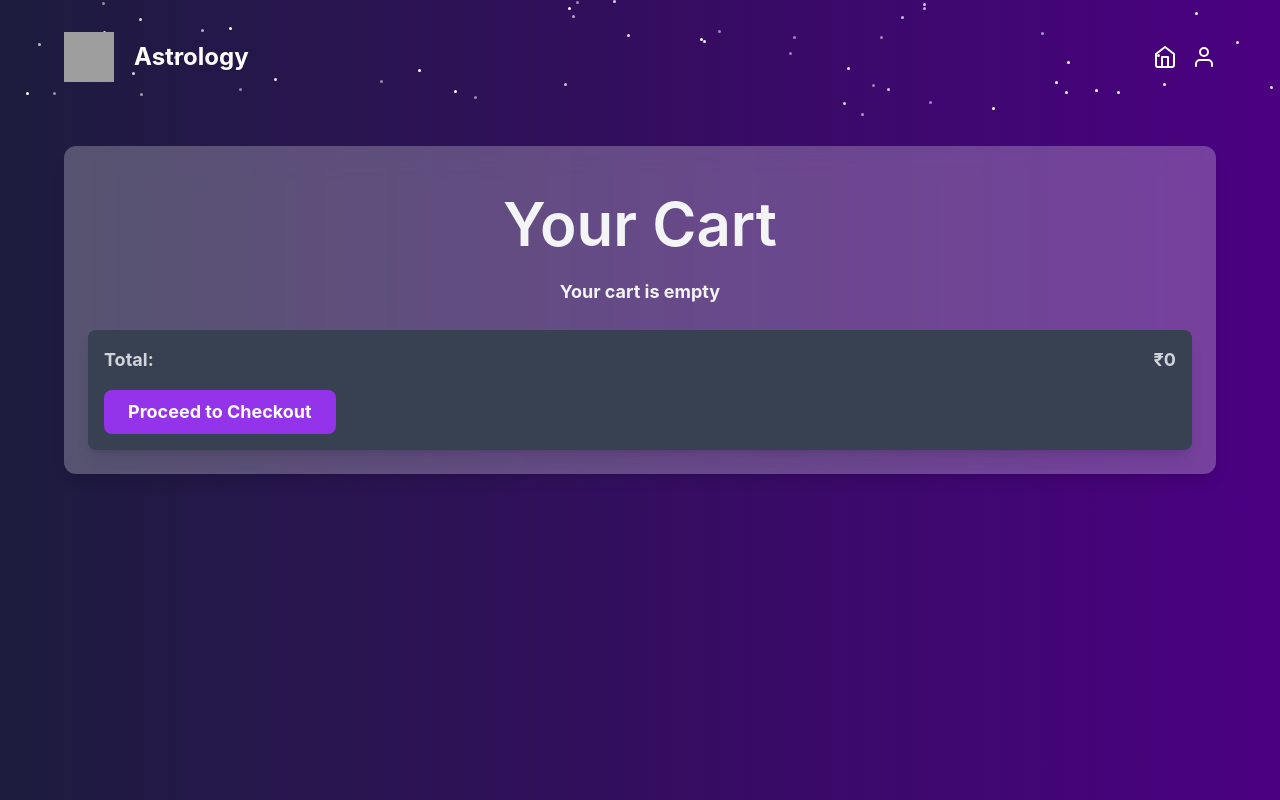
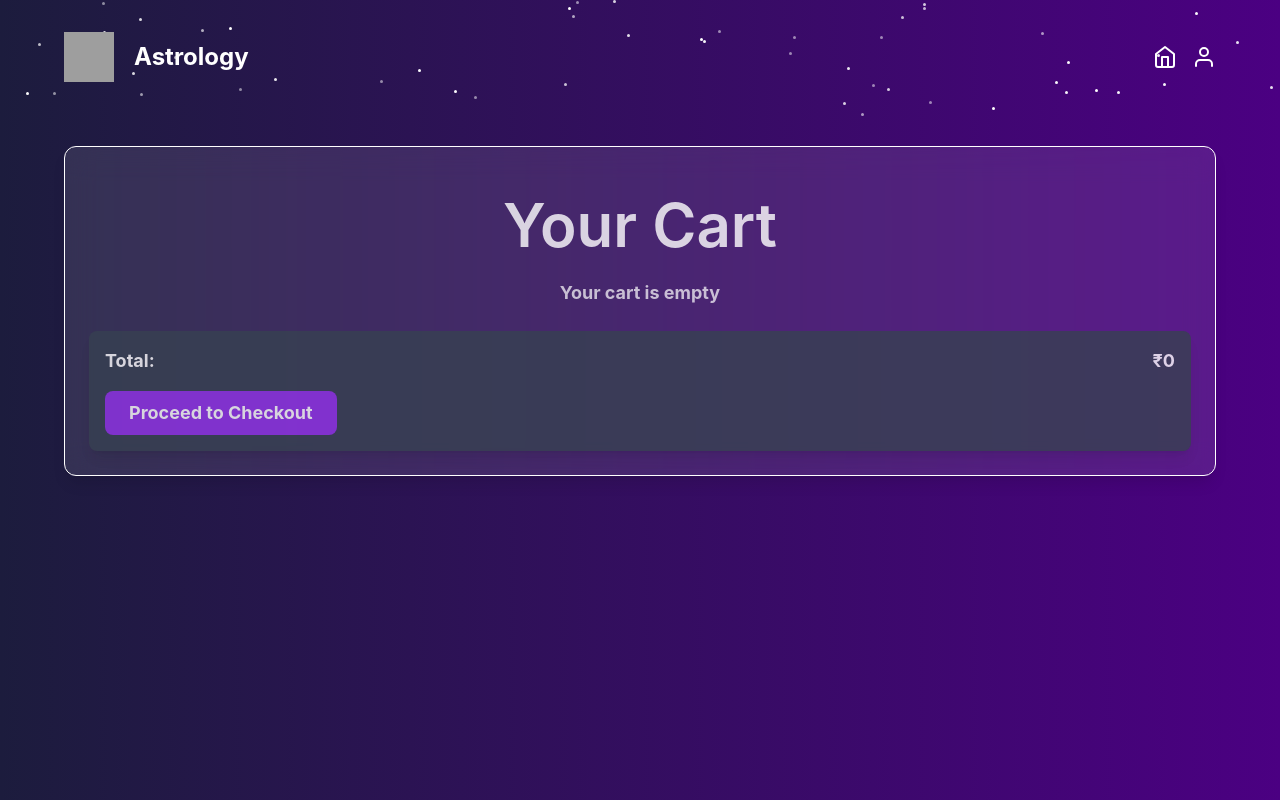
Before and after one commit to giteadi/Astrology, a React (Create React App) app in the folder client/: page /cart in a window 1280 px wide. Shown: the top 800 px of the page. Built offline with nearby package versions, Linux system fonts and the light colour scheme; grey boxes are pictures that could not be loaded.

Commit message:
cart layout done

```diff
--- a/client/src/pages/Cart.jsx
+++ b/client/src/pages/Cart.jsx
@@ -66,18 +66,20 @@ const Cart = () => {
 
   return (
     <div className="bg-gradient-to-r from-[#1c1c3d] to-[#4b0082] min-h-screen p-8 text-white">
-      <div className="max-w-6xl mx-auto bg-opacity-25 bg-white p-6 rounded-xl shadow-lg backdrop-blur-lg">
-        <h2 className="text-3xl sm:text-4xl md:text-5xl lg:text-6xl font-semibold my-6 text-center text-gray-100">
+      <div className="max-w-6xl mx-auto bg-opacity-10 bg-white p-6 rounded-xl shadow-lg backdrop-blur-lg focus-ring-white border border-white">
+        <h2 className="text-3xl sm:text-4xl md:text-5xl lg:text-6xl font-semibold my-6 text-center text-white opacity-80 transition-opacity duration-500">
           Your Cart
         </h2>
         {cartItems.length === 0 ? (
-          <p className="text-center text-gray-100 text-lg">Your cart is empty</p>
+          <p className="text-center text-white text-lg opacity-70 transition-opacity duration-500">
+            Your cart is empty
+          </p>
         ) : (
           <div className="grid grid-cols-1 sm:grid-cols-2 lg:grid-cols-3 gap-6 justify-around">
             {cartItems.map((item) => (
               <div
                 key={item.cart_item_id || item.id}
-                className="bg-opacity-25 bg-white p-4 rounded-lg mb-4 backdrop-blur-sm flex flex-col items-center"
+                className="bg-gradient-to-r from-[#1c1c3d] to-[#4b0082] p-4 rounded-lg mb-4 backdrop-blur-sm flex flex-col items-center opacity-80 hover:opacity-100 transition-opacity duration-500 border border-white"
               >
                 <div className="flex items-center gap-4">
                   <img
@@ -86,14 +88,14 @@ const Cart = () => {
                     className="w-16 h-16 object-cover rounded-md"
                   />
                   <div>
-                    <h3 className="text-lg font-semibold text-gray-900">{item.title || 'Item Name'}</h3>
-                    <p className="text-sm text-gray-700">{item.description || 'No description available'}</p>
+                    <h3 className="text-lg font-semibold text-white">{item.title || 'Item Name'}</h3>
+                    <p className="text-sm text-gray-300">{item.description || 'No description available'}</p>
                   </div>
                 </div>
                 <div className="flex justify-around items-center gap-4 mt-4 w-full">
                   <div className="flex flex-col items-center">
-                    <p className="text-lg font-semibold text-gray-900">₹{item.price}</p>
-                    <p className="text-gray-700">Qty: {item.quantity}</p>
+                    <p className="text-lg font-semibold text-gray-300">₹{item.price}</p>
+                    <p className="text-gray-500">Qty: {item.quantity}</p>
                   </div>
                   <button
                     onClick={() => handleRemove(item.cart_item_id)} // Use cart_item_id for deletion
@@ -106,8 +108,8 @@ const Cart = () => {
             ))}
           </div>
         )}
-        <div className="mt-6 p-4 rounded-lg shadow-lg bg-gray-700">
-          <h3 className="text-lg font-bold flex justify-between text-gray-300">
+        <div className="mt-6 p-4 rounded-lg shadow-lg bg-gray-700 opacity-80 hover:opacity-100 transition-opacity duration-500">
+          <h3 className="text-lg font-bold flex justify-between text-white">
             Total: <span>₹{totalAmount}</span>
           </h3>
           <button
```
